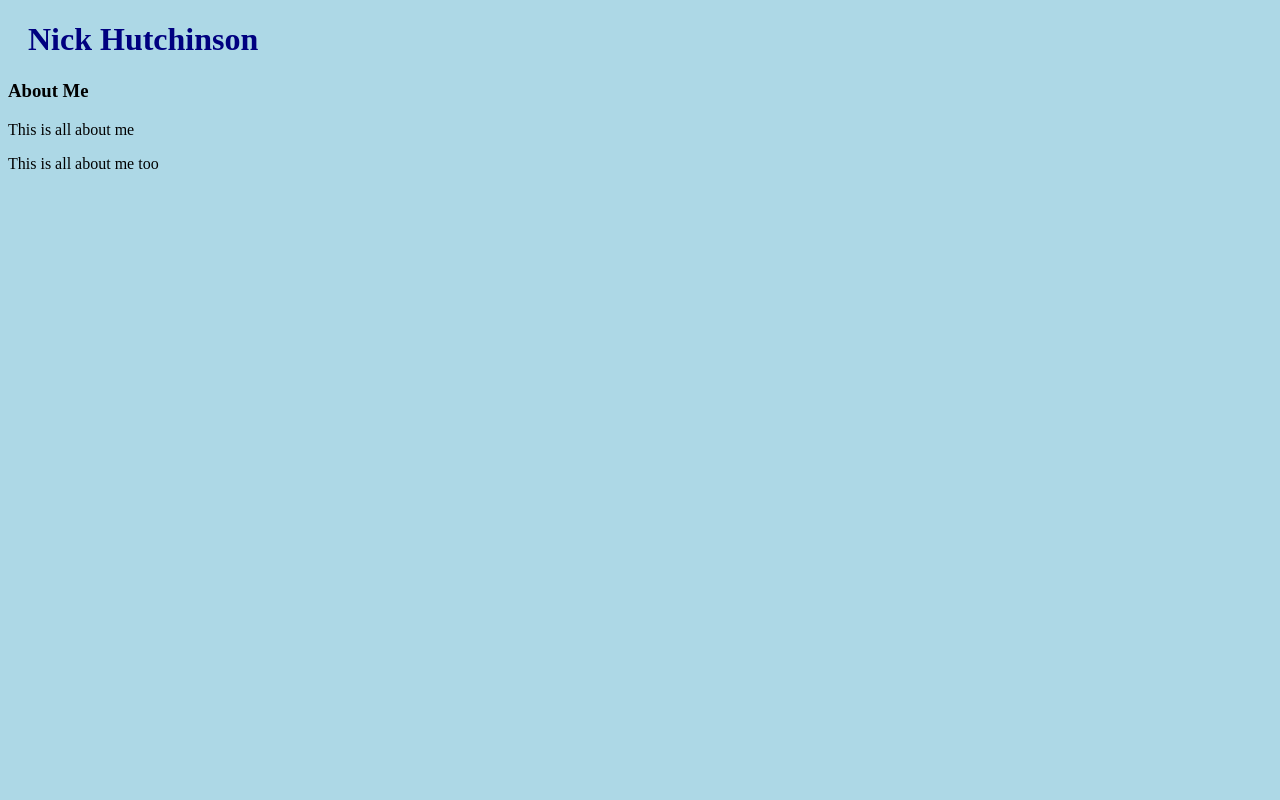
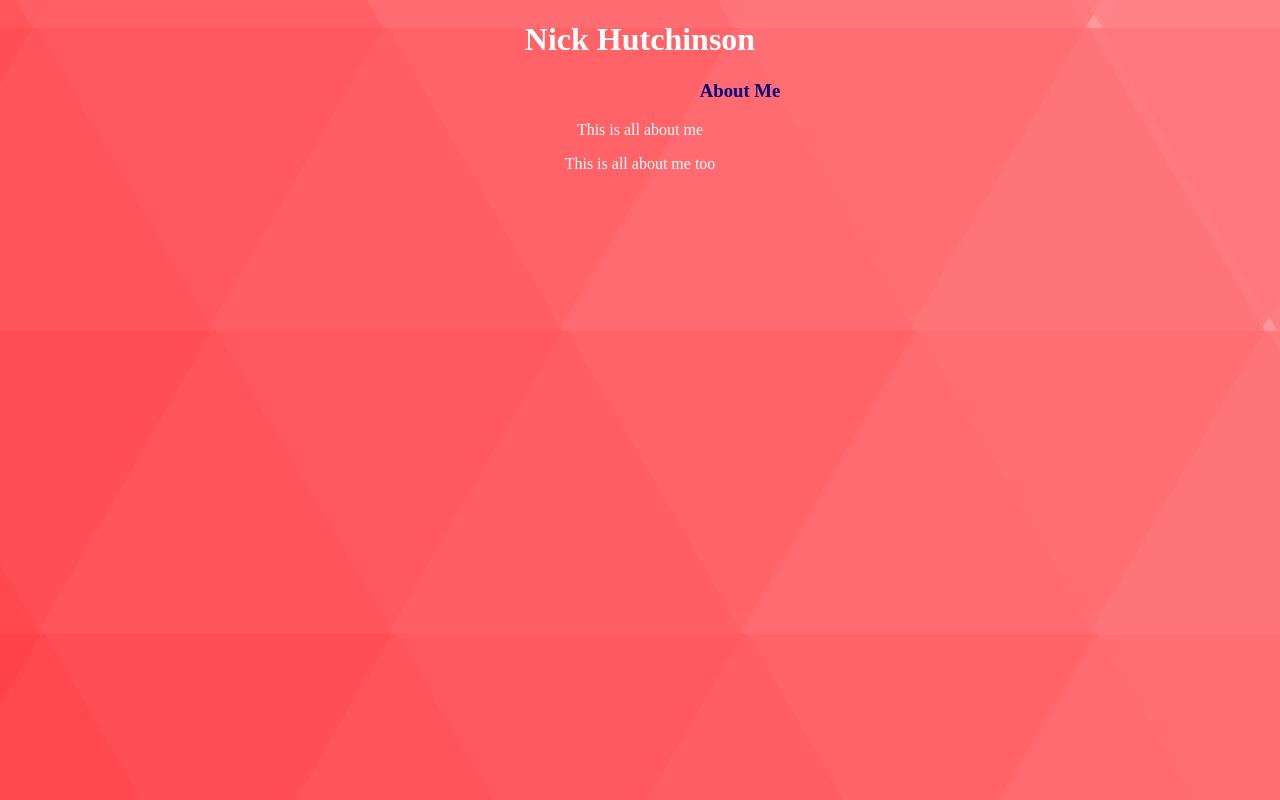
Before and after one commit to nickhutch/nickhutch.github.io, a plain HTML site: page index.html in a window 1280 px wide. Drawn offline with Linux system fonts and the light colour scheme.

Commit message:
Creation of CSS

```diff
--- a/myStyle.css
+++ b/myStyle.css
@@ -1,8 +1,11 @@
 body {
-    background-color: lightblue;
+    background-image: url("Geo-effect.png");
+    text-align: center;
+    color: white;
+    font-family: Source Code Pro Light;
 }
 
-h1 {
+h3 {
     color: navy;
-    margin-left: 20px;
+    margin-left: 200px;
 }
```
Also changed, not shown: Geo-effect.png (added).
